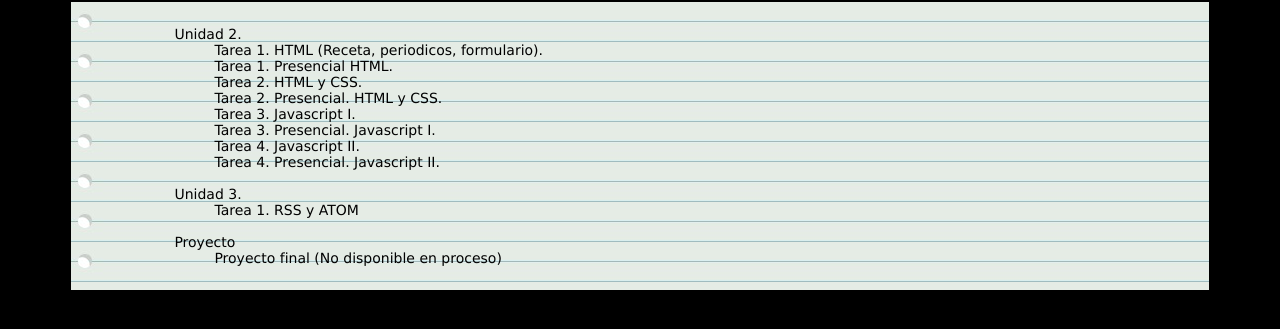
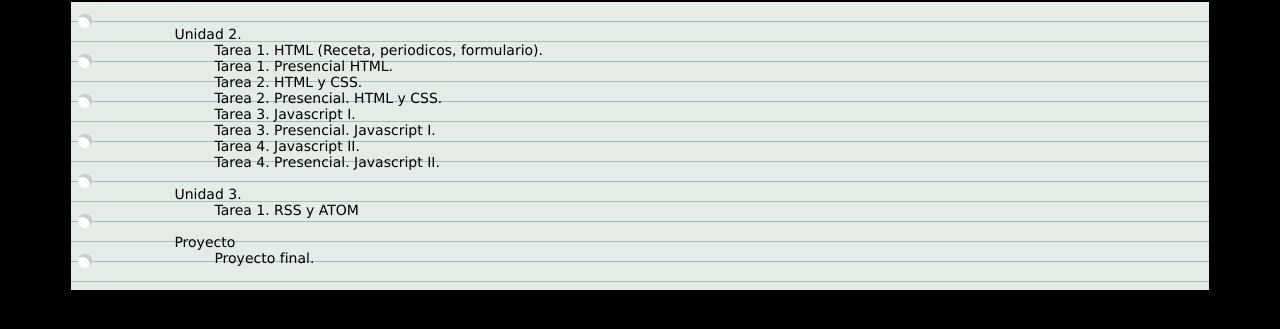
Before and after one commit to jleomar/lnd, a plain HTML site: page index.html in a window 1280 px wide. Shown: the part 69-398 px from the top of the page. Drawn offline with Linux system fonts and the light colour scheme.

Commit message:
Add files via upload

```diff
--- a/index.html
+++ b/index.html
@@ -54,7 +54,7 @@
 			<br>
 			<li>Proyecto
 				<ul>
-					<li><a target="_blank" href="Proyecto/index.html">Proyecto final (No disponible en proceso)</a></li>
+					<li><a target="_blank" href="Proyecto/index.html">Proyecto final.</a></li>
 				</ul>
 			</li>
 		</ul>
```
